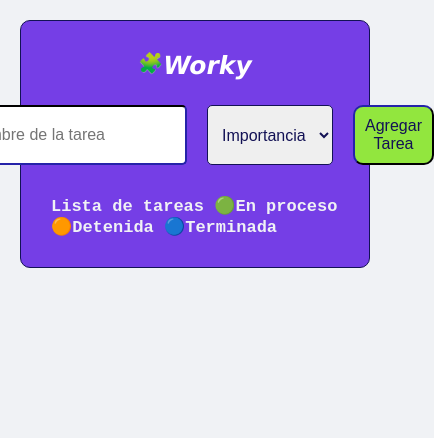
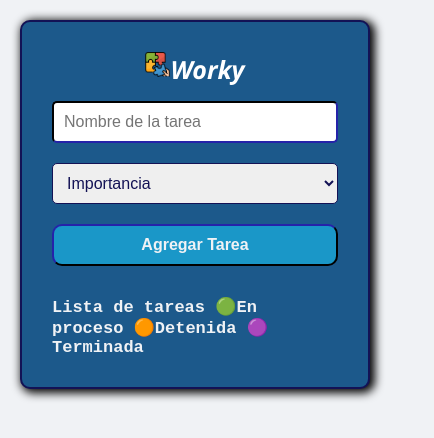
Before and after one commit to eidertapasco/Worky, a plain HTML site: page index.html in a window 390 px wide. Shown: the whole page, 434 px wide, since content can reach past the window. Drawn offline with Linux system fonts and the light colour scheme.

Commit message:
Version 2.0 - Worky To-Do List Workspace - Se cambio la paleta de colores y se añadio el diseño responsivo

```diff
--- /dev/null
+++ b/css/mobile.css
@@ -0,0 +1,19 @@
+@media (max-width: 480px){
+    .main__form{
+        display: flex;
+        flex-direction: column;
+    }
+
+    button:active{
+        background-color: white;
+        color: #131255;
+    }
+
+    .task-list-styles{
+        display: block;
+    }
+
+    .task-list-styles div > span{
+        margin-bottom: 15px;
+    }
+}
--- a/style.css
+++ b/css/style.css
@@ -1,3 +1,8 @@
+@font-face {
+  font-family: 'pacifico-regular';
+  src: url("/fonts/pacifico-regular.ttf") format('truetype');
+}
+
 *{
     margin: 0;
     padding: 0;
@@ -18,8 +23,10 @@ body{
 main{
     max-width: 800px;
     margin: 0 auto; /*centrarlo automaticamente*/
-    background-color: #753EE6;
-    border: 1px solid #131255;
+    /* background-color: #0F4571; */
+    background-color: #1c598b;
+    box-shadow: 3px 2px 10px 2px black;
+    border: 2px solid #131255;
     border-radius: 10px;
     padding: 30px;
 }
@@ -38,6 +45,7 @@ button{
     font-size: 1.6rem;
     border-radius: 5px;
     border-color: #131255;
+
 }
 
 input, select{
@@ -45,8 +53,21 @@ input, select{
 }
 
 button{
-    background-color: #92E63E;
+    /* background-color: #308db1; */
+    background-color: #1a97c8;
     border-radius: 10px;
+    color: #f0f2f5;
+    font-weight: 500;
+}
+
+button:hover{
+    background-color: #BD3B2A;
+    background-color: #9B23F7;
+    font-weight: 400;
+}
+
+button:active{
+    background-color: white;
     color: #131255;
 }
 
@@ -122,12 +143,12 @@ button{
     justify-content: center;
     color: white;
     font-size: 2.5rem;
-    font-weight: bold;
-    font-family: Verdana, sans-serif;
+    font-weight: 900;
+    font-family: 'Segoe UI', Tahoma, Verdana, sans-serif, 'pacific-regular';
     margin-bottom: 15px;
 }
-.icon{
-    font-size: 2rem;
-    font-weight: bold;
-    margin-bottom: 15px;
+
+.logo-worky{
+    width: 2.5rem;
+    height: 2.5rem;
 }
--- /dev/null
+++ b/css/tablet.css
@@ -0,0 +1,14 @@
+@media (min-width: 481px) and (max-width: 768px){
+    .main__form{
+        display: flex;
+        flex-direction: column;
+    }
+
+    button:active{
+        background-color: white;
+        color: #131255;
+    }
+    .task-list-styles{
+        display: block;
+    }
+}
--- a/index.html
+++ b/index.html
@@ -3,13 +3,16 @@
 <head>
     <meta charset="UTF-8">
     <meta name="viewport" content="width=device-width, initial-scale=1.0">
-    <title>Document</title>
-    <link rel="stylesheet" href="style.css">
+    <title>Worky</title>
+    <link rel="icon" href="assets/logo-Worky.png" type="image/x-icon">
+    <link rel="stylesheet" href="css/style.css">
+    <link rel="stylesheet" href="css/tablet.css" media="screen and (max-width: 768px)">
+    <link rel="stylesheet" href="css/mobile.css" media="screen and (max-width: 480px)">
 </head>
 <body>
     <main>
-        <p class="creator"><span class="icon">🧩</span><i> Worky</i></p>
-        <form id="task-form">
+        <p class="creator"><img src="assets/logo-Worky.png" alt="Logo-Worky" class="logo-worky"><i>Worky</i></p>
+        <form class="main__form" id="task-form">
             <input type="text" id="task" placeholder="Nombre de la tarea" required>
             <select name="level-task" id="level-task" required>
                 <option value="" disabled selected>Importancia</option>
@@ -17,9 +20,9 @@
                 <option value="Media">Media</option>
                 <option value="Baja">Baja</option>
             </select>
-            <button type="submit">Agregar Tarea</button>
+            <button type="submit"><strong>Agregar Tarea</strong></button>
         </form>
-        <section id="task-list" class="task-list-styles">Lista de tareas 🟢En proceso 🟠Detenida 🔵Terminada</section>
+        <section id="task-list" class="task-list-styles">Lista de tareas 🟢En proceso 🟠Detenida 🟣Terminada</section>
     </main>
     <script src="script.js"></script>
 </body>
--- a/script.js
+++ b/script.js
@@ -30,7 +30,7 @@ form.addEventListener("submit", function(event){
     const colors = {
         proceso: "#06FA54",
         detenida: "#FAB103",
-        terminada: "#1275FA"
+        terminada: "#9624BC"
     };
 
     const editBtn = document.createElement("button");
```
Also changed, not shown: assets/logo-Worky.png (added), fonts/pacifico-regular.ttf (added).
